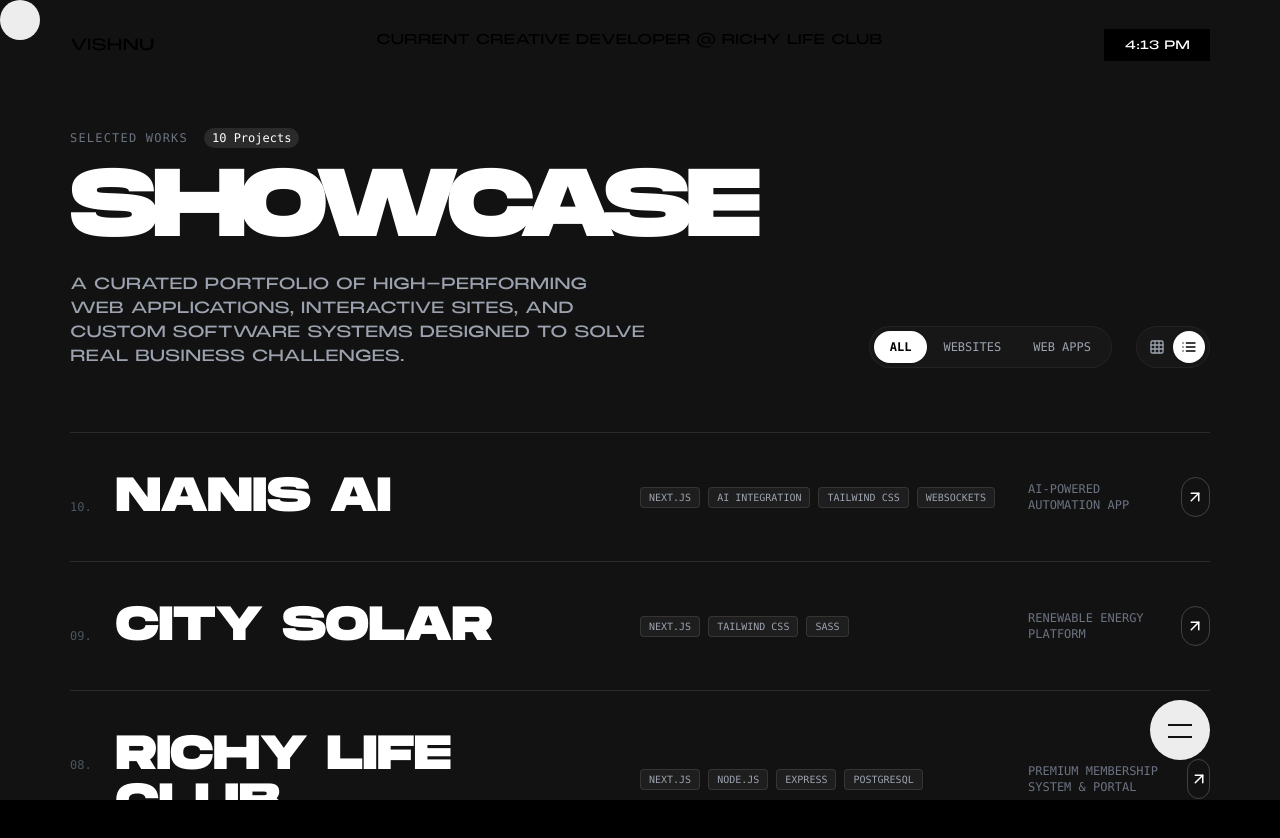
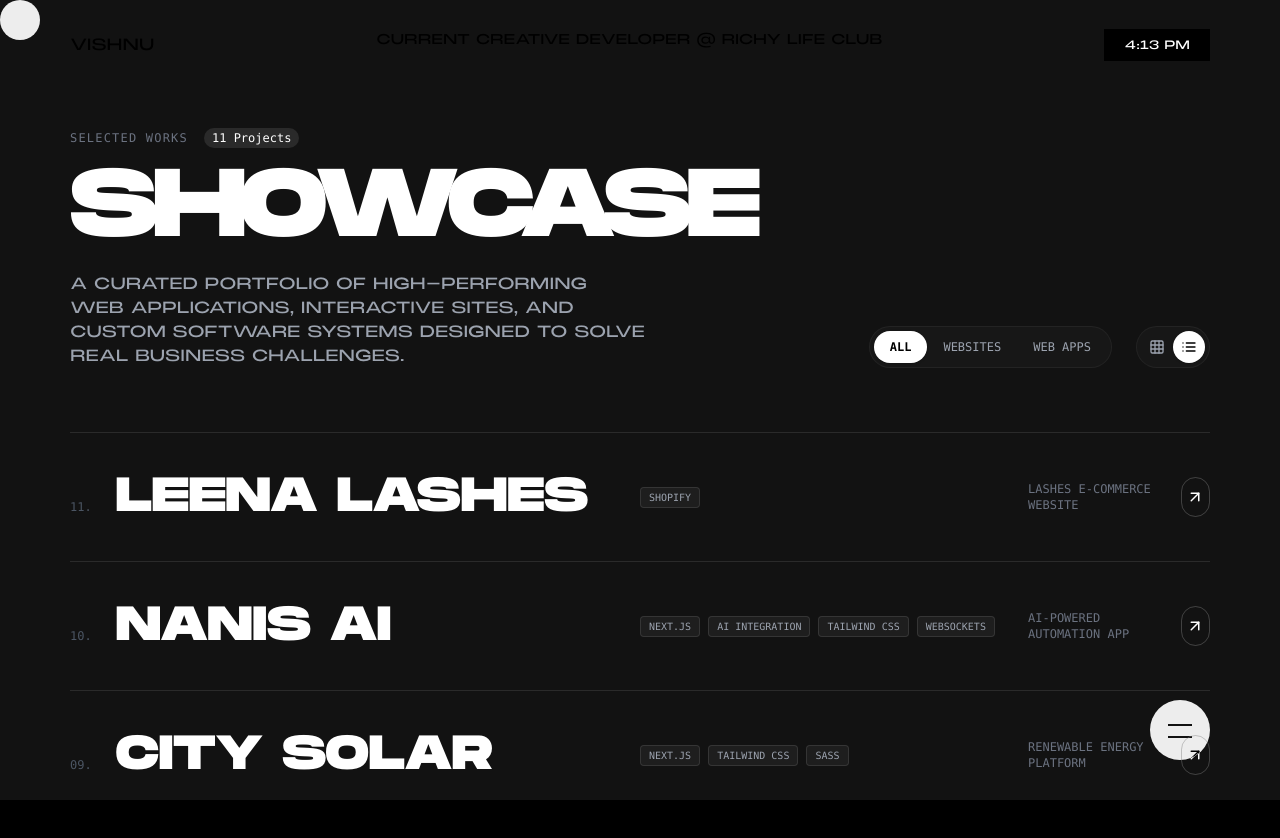
Before and after one commit to sreevishnu01/develop-portfolio, a Next.js app: page /work in a window 1280 px wide. Shown: the top 838 px of the page. Built offline with nearby package versions, Linux system fonts and the light colour scheme.

Commit message:
feat: add Leena Lashes project to portfolio work page

```diff
--- a/src/app/work/page.jsx
+++ b/src/app/work/page.jsx
@@ -85,6 +85,14 @@ const works = [
     link: "https://nanisweb.vercel.app/",
     category: "app",
     tags: ["Next.js", "AI Integration", "Tailwind CSS", "WebSockets"],
+  },
+  {
+    img: "/work/lena.png",
+    title: "Leena Lashes",
+    subtitle: "Lashes E-commerce Website",
+    link: "https://leenalashes.com/",
+    category: "website",
+    tags: ["shopify"],
   },
 ];
 
```
Also changed, not shown: 1 other file (tests, documents, lock files or other folders). Lines whose indentation alone changed are shown as unchanged.
